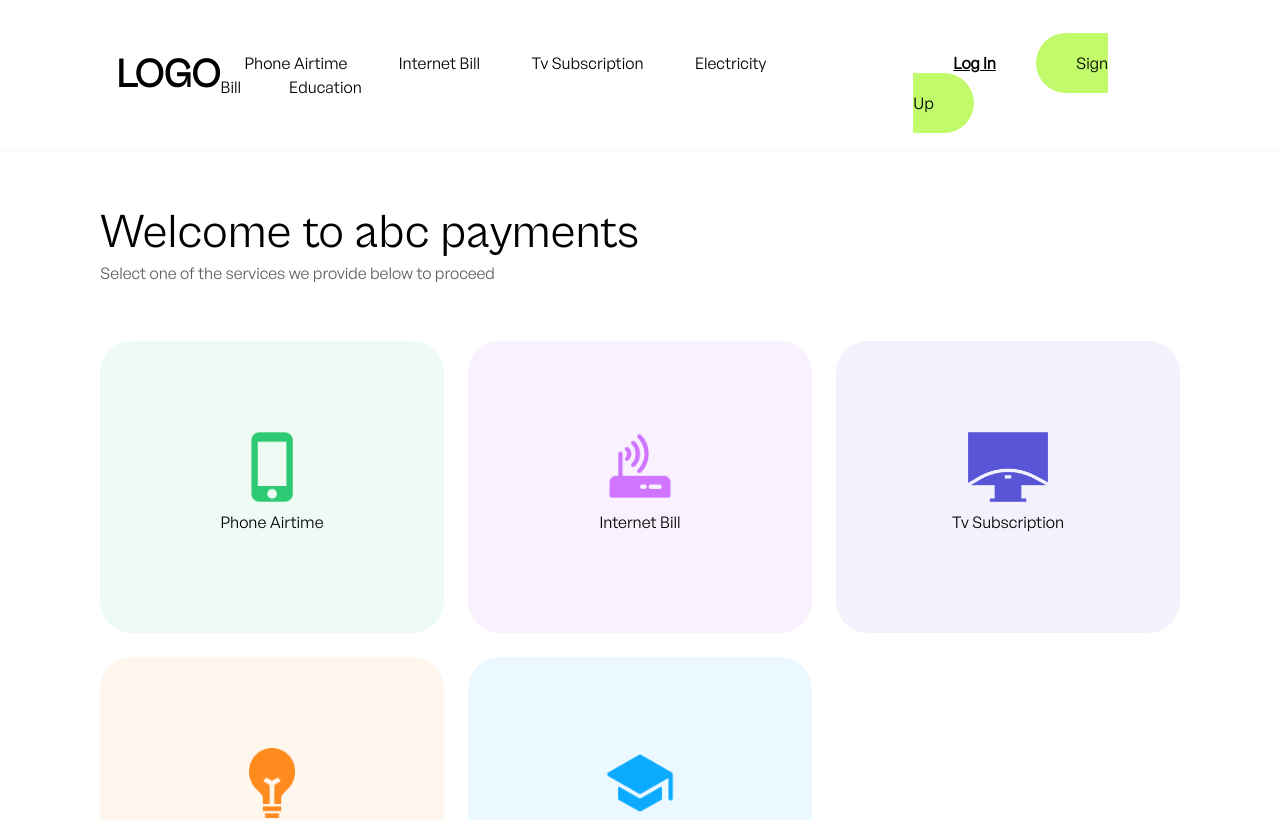
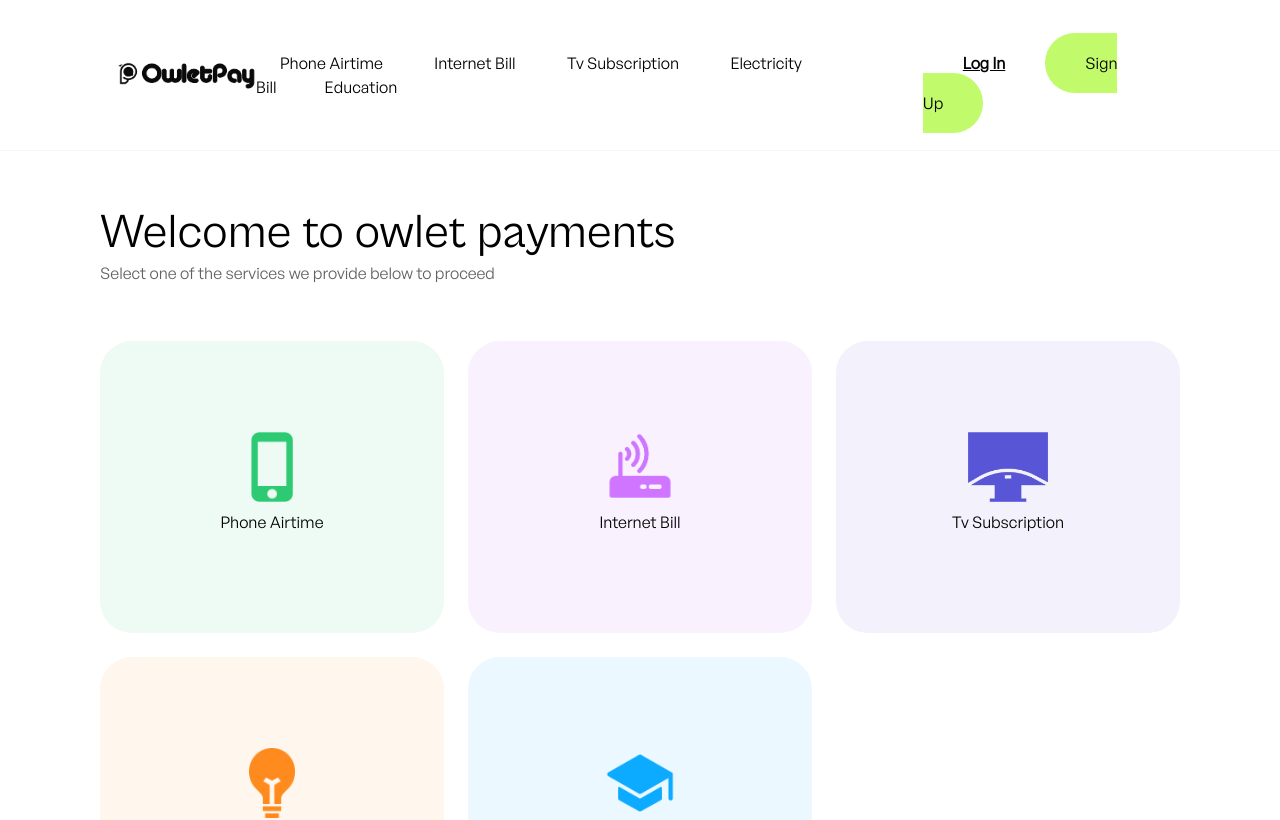
Before and after one commit to volumide/owletfe, a React (Vite) app: page / in a window 1280 px wide. Shown: the top 820 px of the page. Built offline with nearby package versions, Linux system fonts and the light colour scheme.

Commit message:
change favicon icon and project logo

```diff
--- a/index.html
+++ b/index.html
@@ -2,7 +2,7 @@
 <html lang="en">
   <head>
     <meta charset="UTF-8" />
-    <link rel="icon" type="image/svg+xml" href="/vite.svg" />
+    <link rel="icon" type="image/svg+xml" href="/src/assets/favicon.png" />
     <meta name="viewport" content="width=device-width, initial-scale=1.0" />
     <title>Vite + React</title>
     <link rel="preconnect" href="https://fonts.googleapis.com" />
--- a/src/pages/container.jsx
+++ b/src/pages/container.jsx
@@ -4,6 +4,7 @@ import menu from "../assets/menu.png"
 import { useContext, useState } from "react"
 import AppContext from "../context/app-context"
 import avartar from "../assets/avartar.png"
+import logo from "../assets/logo.png"
 
 const Container = () => {
   const [show, setShow] = useState(false)
@@ -16,7 +17,9 @@ const Container = () => {
       <div className="border-b border-b-input overflow-hidden  px-[16px]">
         <div className=" md:container lg:px-[100px] py-[35px] mx-auto flex items-center justify-between">
           <h2>
-            <Link to="/">LOGO</Link>
+            <Link to="/">
+              <img src={logo} alt="owletpay logo" className="w-[150px]" />
+            </Link>
           </h2>
           <button className={`w-[50px] h-[50px] bg-input rounded-full p-3 flex items-center justify-center lg:hidden`} onClick={toggle}>
             <img src={menu} alt="" />
--- a/src/pages/forms/wallet.jsx
+++ b/src/pages/forms/wallet.jsx
@@ -41,7 +41,7 @@ const Wallet = () => {
 
   const fundWallet = async () => {
     try {
-      const topUp = await axios.post(
+      await axios.post(
         `${url}top/up`,
         { amount: queries.amount },
         {
--- a/src/pages/home.jsx
+++ b/src/pages/home.jsx
@@ -4,7 +4,7 @@ const Home = () => {
   return (
     <div className=" md:container md:mx-auto w-screen p-[16px] md:px-[100px] md:py-[54px]">
       <div>
-        <h1 className="">Welcome to abc payments</h1>
+        <h1 className="">Welcome to owlet payments</h1>
         <p className="text-ddgray">Select one of the services we provide below to proceed</p>
       </div>
       <div className="grid grid-cols-2 md:grid-cols-3  w-full gap-6 my-[56px]">
```
Also changed, not shown: src/assets/favicon.png (added), src/assets/logo.png (added).
